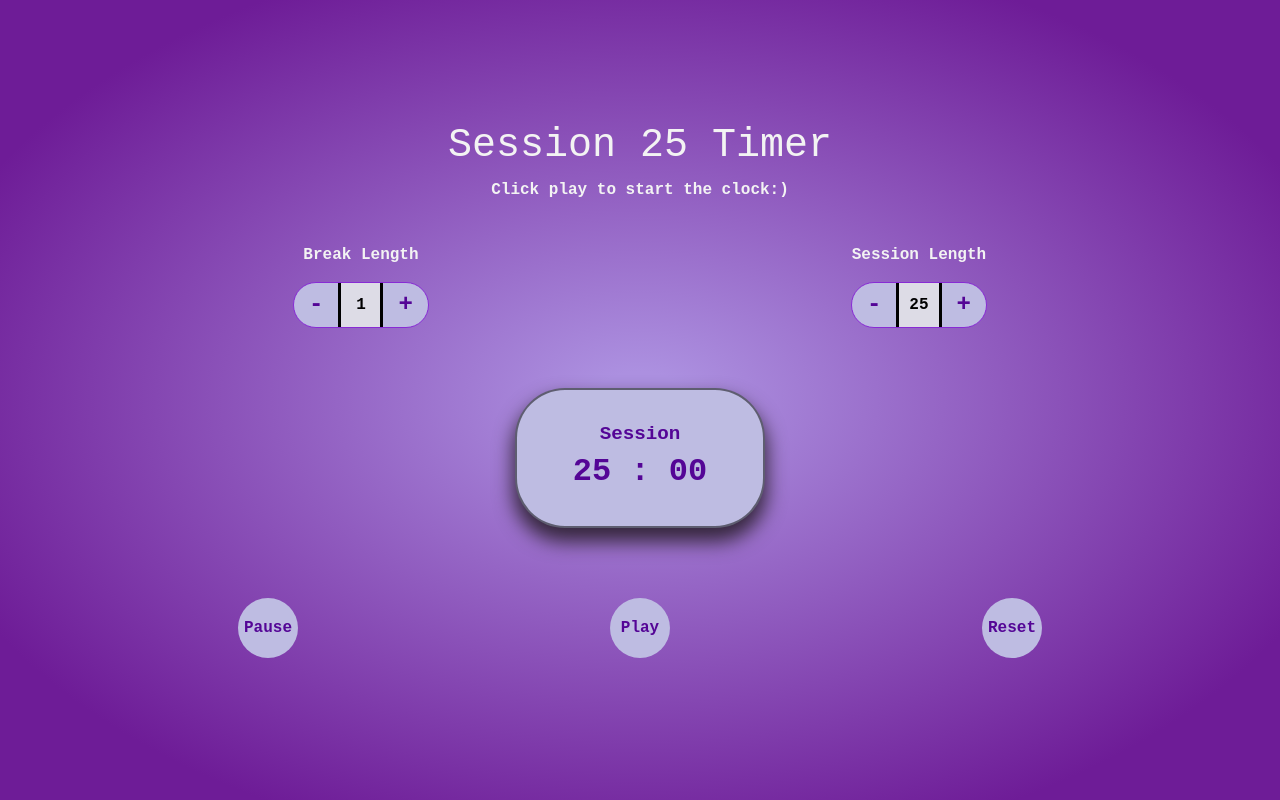
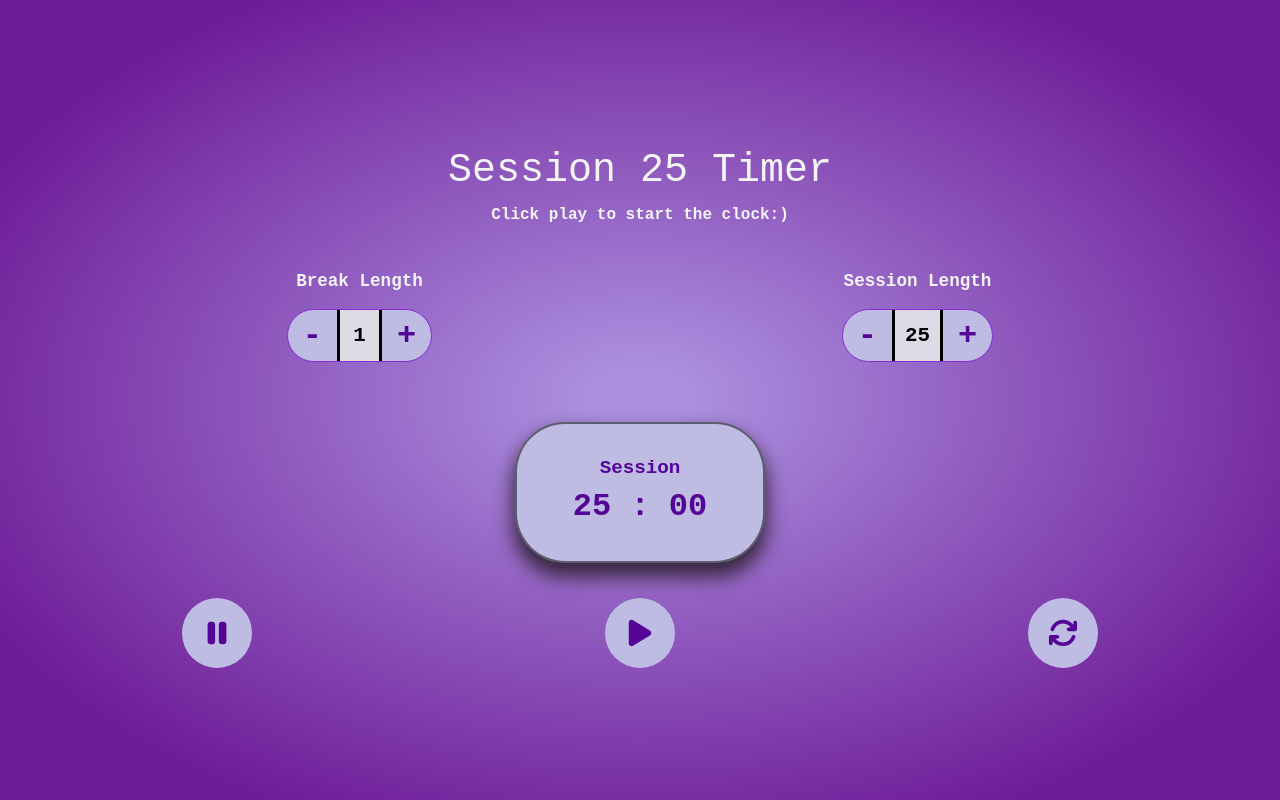
Before and after one commit to Ayovert/Session-25-Timer, a React (Create React App) app: page / in a window 1280 px wide. Built offline with nearby package versions, Linux system fonts and the light colour scheme.

Commit message:
Styles-3

```diff
--- a/src/App.tsx
+++ b/src/App.tsx
@@ -1,6 +1,6 @@
 //Refactored by Chat GPT
 
-import { faArrowDown, faArrowUp } from '@fortawesome/free-solid-svg-icons';
+import { faArrowDown, faArrowsRotate, faArrowUp, faPause, faPlay } from '@fortawesome/free-solid-svg-icons';
 import { FontAwesomeIcon } from '@fortawesome/react-fontawesome';
 import React, { useState, useEffect } from 'react';
 import { padNum } from './data';
@@ -211,9 +211,9 @@ export default function App() {
       </div>
 
       <div id="timer-control">
-        <div id="start_stop" onClick={pauseTimer}>Pause</div>
-        <div id="start_stop" onClick={startTime}>Play</div>
-        <div id="reset" onClick={resetTimer}>Reset</div>
+        <div id="start_stop" onClick={pauseTimer}><FontAwesomeIcon icon={faPause} /></div>
+        <div id="start_stop" onClick={startTime}><FontAwesomeIcon icon={faPlay} /></div>
+        <div id="reset" onClick={resetTimer}><FontAwesomeIcon icon={faArrowsRotate} /></div>
       </div>
 
 
--- a/src/style.scss
+++ b/src/style.scss
@@ -4,19 +4,15 @@
 // Override default variables before the import
 $body-bg: rgb(84, 5, 150);
 $tex-color: rgb(243, 243, 243);
-$hover-color: rgb(243, 243, 243);
 
-body{
+body {
   //background-color: $body-bg;
-  background: radial-gradient( #AC90E0 0%, #AC90E0 5%, #6e1c97 82%);
+  background: radial-gradient(#ac90e0 0%, #ac90e0 5%, #6e1c97 82%);
   font-family: 'Courier New', monospace;
   color: $body-bg;
   font-weight: 700;
-
-
 }
 // Custom font styles
-
 
 // Main container styles
 .container {
@@ -27,42 +23,56 @@ body{
   justify-content: center;
   align-items: center;
 
-  h1, p{
+  h1,
+  p {
     color: $tex-color;
-
   }
 
-
-  #timer-control{
+  #timer-control {
     display: flex;
     justify-content: space-around;
     align-items: center;
 
     margin: 20px 10px;
     width: 100%;
-  div{
+
+    position: relative;
+    div {
+      position: absolute;
+      cursor: pointer;
+      svg {
         display: flex;
         justify-content: center;
         align-items: center;
-    width: 50px;
-    height: 50px;
+        width: 30px;
+        height: 30px;
         border-radius: 50%;
         background-color: rgb(190, 188, 226);
-    padding: 30px;
-    cursor: pointer;
-
-
-  }
-
-  :hover{
-    color: $tex-color;
-  }
-
-
+        padding: 20px;
       }
     }
 
-.frame{
+    #start_stop:nth-child(1) {
+      left: 100px;
+    }
+
+    #reset {
+      right: 100px;
+    }
+
+    div:hover svg {
+      color: $tex-color;
+      font-size: larger;
+      width: 40px;
+      height: 40px;
+
+      transition: all 0.1s linear 0s;
+      transform: translate(0px, -10px);
+    }
+  }
+}
+
+.frame {
   border: 2px solid rgba(0, 0, 0, 0.5);
   border-radius: 50px;
   background-color: rgb(190, 188, 226);
@@ -74,7 +84,6 @@ body{
   justify-content: space-around;
   width: 100%;
 
-
   #length-control {
     display: flex;
     flex-direction: column;
@@ -83,20 +92,21 @@ body{
 
     margin: 10px 10px;
 
-    #session-label, #break-label{
+    #session-label,
+    #break-label {
       margin: 15px 0px;
       color: $tex-color;
+      font-size: 1.1rem;
     }
 
-
-    #break-length{
+    #break-length {
       border: 1px solid rgb(136, 43, 212);
       display: flex;
       justify-content: space-around;
       align-items: center;
 
 
-      p{
+      p {
         display: inline-block;
         margin: 0;
         border-style: none solid;
@@ -105,15 +115,15 @@ body{
         min-width: 45px;
         text-align: center;
         color: black;
+        font-size: 1.3rem;
       }
-      span{
+      span {
         padding: 0 15px;
-        font-size: 1.5rem;
+        font-size: 2rem;
         cursor: pointer;
-
-
+        //height: 45px;
       }
-      span:hover{
+      span:hover {
         color: $tex-color;
       }
     }
@@ -122,12 +132,9 @@ body{
 
 // Session display styles
 #session_div {
-
-
   font-family: 'Courier New', monospace;
 
   font-size: 1.2rem;
-
 
   margin: 50px 10px;
 
```
Lines whose indentation alone changed are shown as unchanged.
